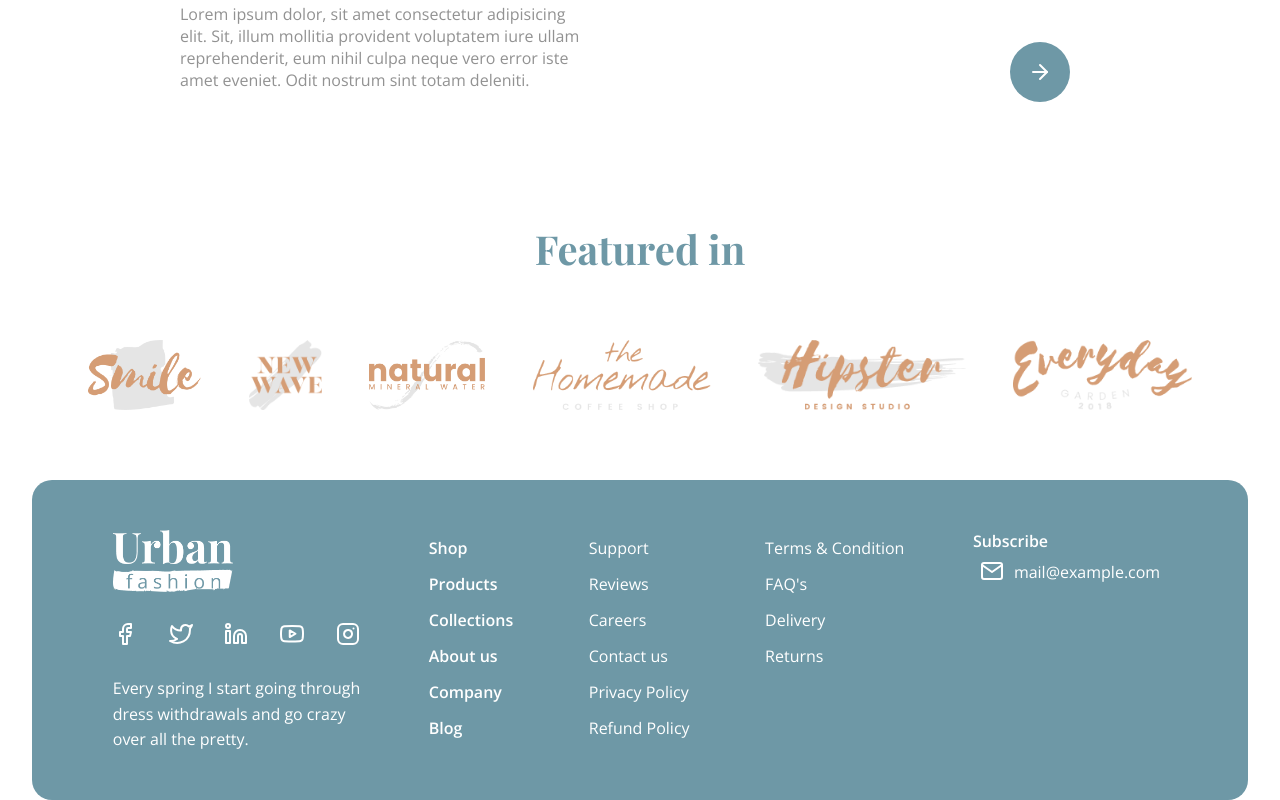
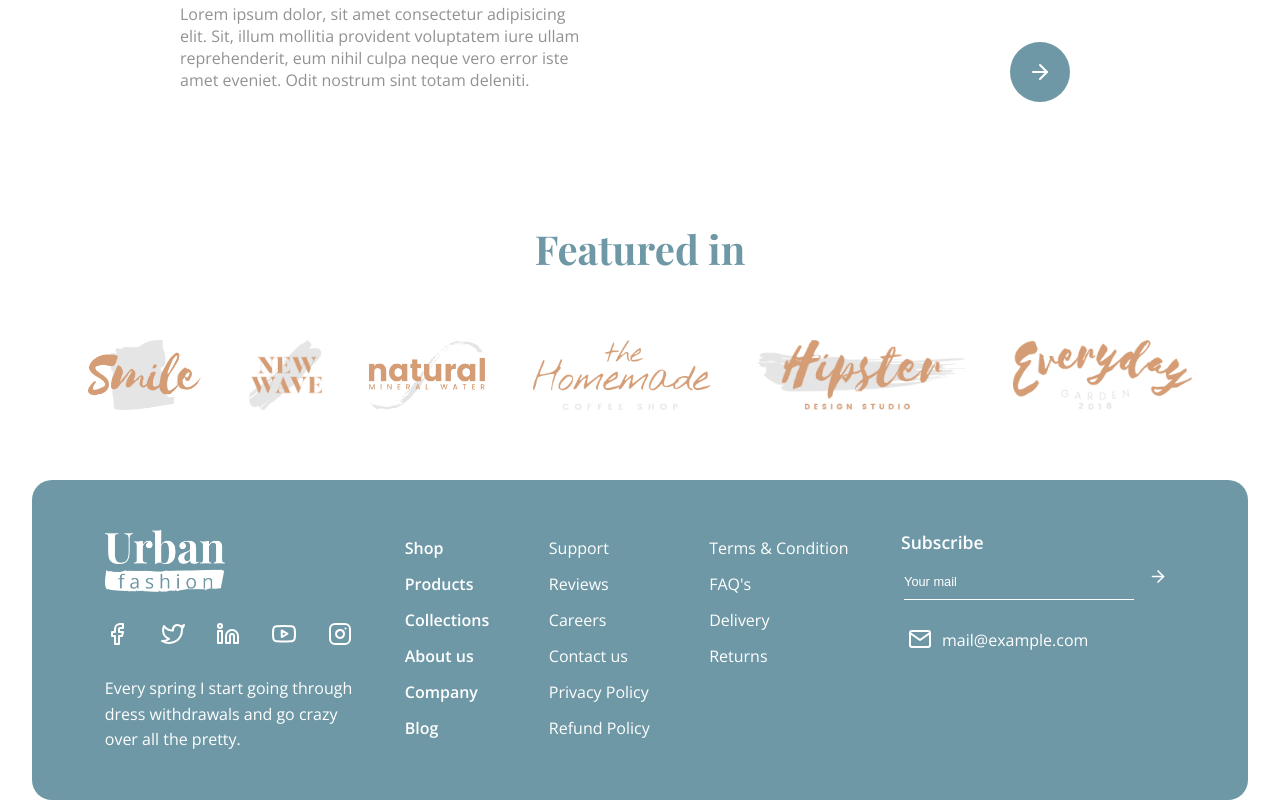
Before and after one commit to jabid-19/urban-fashion, a plain HTML site: page index.html in a window 1280 px wide. Shown: the part 4460-5260 px from the top of the page. Drawn offline with nearby package versions, Linux system fonts and the light colour scheme; a web font is replaced by a local one.

Commit message:
bug fixed

```diff
--- a/index.html
+++ b/index.html
@@ -322,7 +322,13 @@
                 <a href="">Returns</a>
             </div>
             <div class="footer-child row-five">
-                <p style="font-weight: 900;">Subscribe</p>
+                <p style="font-weight: 900; font-size: 1.1rem;">Subscribe</p>
+                <div class="footer-input">
+                    <form action="">
+                        <input type="text" name="search" placeholder="Your mail">
+                        <a type="submit"><i data-feather="arrow-right" style="width: 20px; padding-top: 5px;"></i></a>
+                    </form>
+                </div>
                 <a href="#"><i data-feather="mail"
                         style="display:inline-block;  vertical-align: -5px; margin-right: 10px;"></i><span>mail@example.com</span></a>
             </div>
--- a/style.css
+++ b/style.css
@@ -61,8 +61,7 @@ nav input {
   outline: none;
   border-bottom: 1px solid #6e98a6;
 }
-
-nav input:focus {
+nav nav input:focus {
   border: none;
   border-bottom: 1px solid #6e98a6;
 }
@@ -95,7 +94,6 @@ li :hover {
   color: teal;
   margin: 0px 0px 0px 200px;
 }
-
 .profile-image {
   width: 30px;
   border-radius: 150%;
@@ -391,6 +389,23 @@ footer p {
   padding: 30px 0 30px 0;
   color: #ffffff;
 }
+
+.footer-input input {
+  width: 230px;
+  padding-bottom: 10px;
+  border: none;
+  outline: none;
+  border-bottom: 1px solid #ffffff;
+  background-color: var(--primaryColor);
+  margin: 20px 3px;
+}
+
+::placeholder {
+  color: rgb(255, 255, 255);
+  margin-bottom: 10px;
+  font-size: 0.8rem;
+  opacity: 1; /* Firefox */
+}
 .product-arrow-div {
   position: absolute;
   right: 50px;
```
